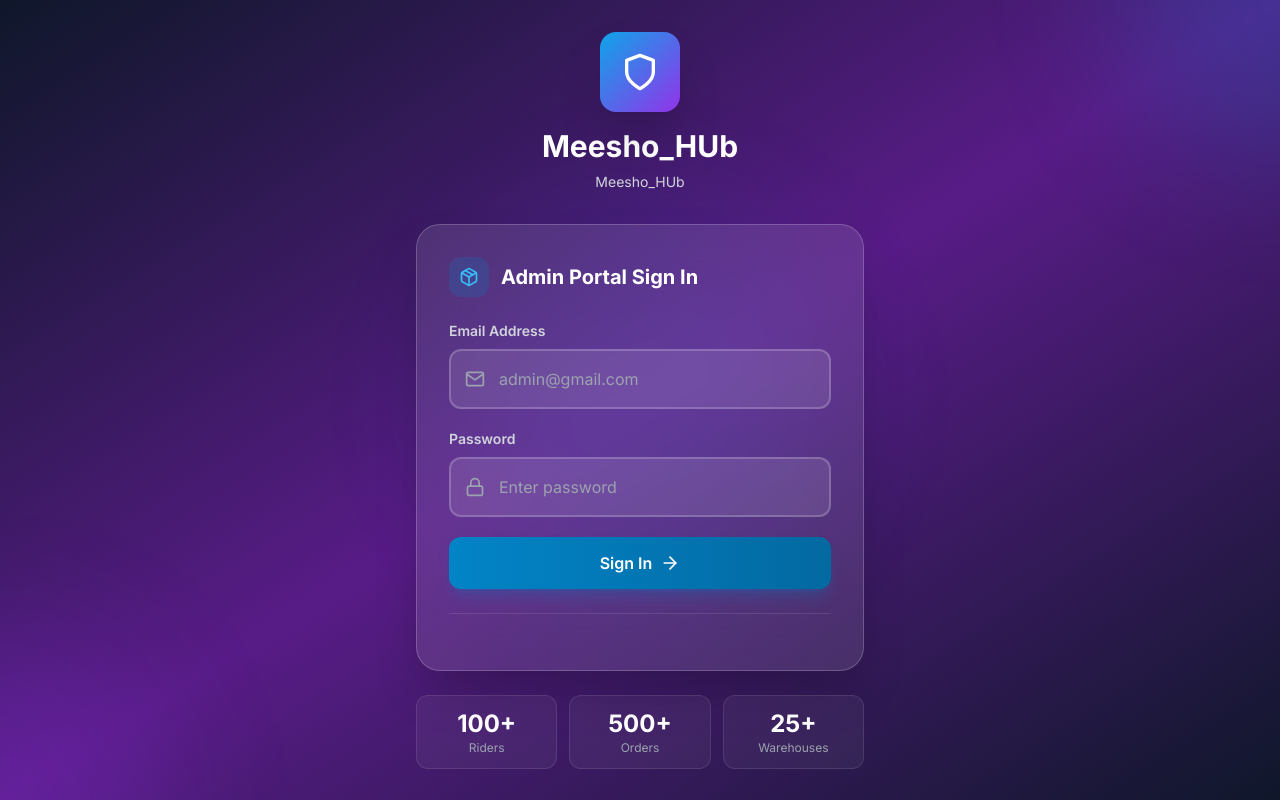
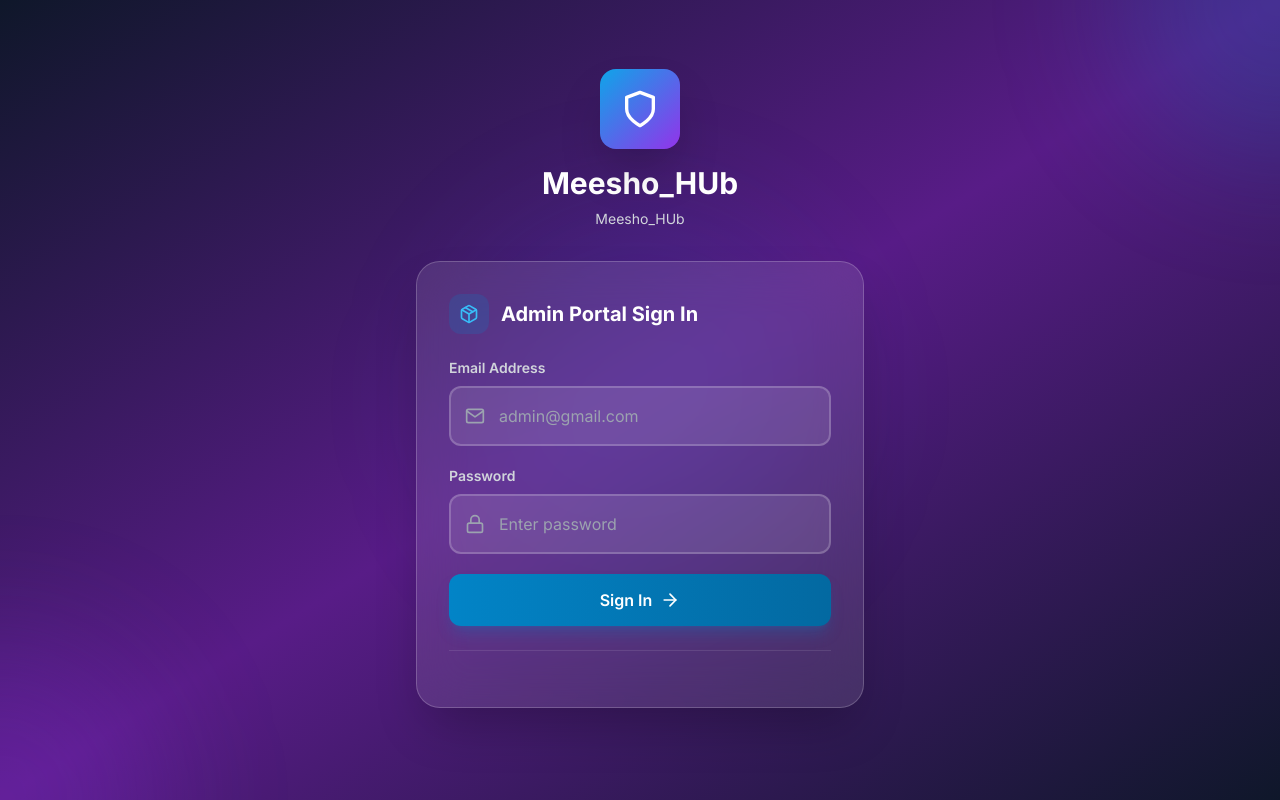
Before and after one commit to khanisherigidindla/Meesho_Hub, a React (Vite) app: page /login in a window 1280 px wide. Built offline with nearby package versions, Linux system fonts and the light colour scheme.

Commit message:
Final updates - Remove admin name from Login, all deployment ready

```diff
--- a/index.html
+++ b/index.html
@@ -5,7 +5,7 @@
     <link rel="icon" type="image/svg+xml" href="/favicon.svg" />
     <meta name="viewport" content="width=device-width, initial-scale=1.0" />
     <meta name="description" content="MeeshQRS - Warehouse Management System for Meesho" />
-    <title>Meesho_QUS</title>
+    <title>Meesho_HUb</title>
     <link rel="preconnect" href="https://fonts.googleapis.com">
     <link rel="preconnect" href="https://fonts.gstatic.com" crossorigin>
     <link href="https://fonts.googleapis.com/css2?family=Inter:wght@300;400;500;600;700;800&display=swap" rel="stylesheet">
--- a/src/pages/Login.jsx
+++ b/src/pages/Login.jsx
@@ -149,18 +149,8 @@ const Login = () => {
           transition={{ delay: 0.5 }}
           className="mt-6 grid grid-cols-3 gap-3 text-center"
         >
-          <div className="bg-white/5 rounded-xl p-3 border border-white/10">
-            <p className="text-2xl font-bold text-white">100+</p>
-            <p className="text-xs text-gray-400">Riders</p>
-          </div>
-          <div className="bg-white/5 rounded-xl p-3 border border-white/10">
-            <p className="text-2xl font-bold text-white">500+</p>
-            <p className="text-xs text-gray-400">Orders</p>
-          </div>
-          <div className="bg-white/5 rounded-xl p-3 border border-white/10">
-            <p className="text-2xl font-bold text-white">25+</p>
-            <p className="text-xs text-gray-400">Warehouses</p>
-          </div>
+
+
         </motion.div>
       </motion.div>
     </div>
```
